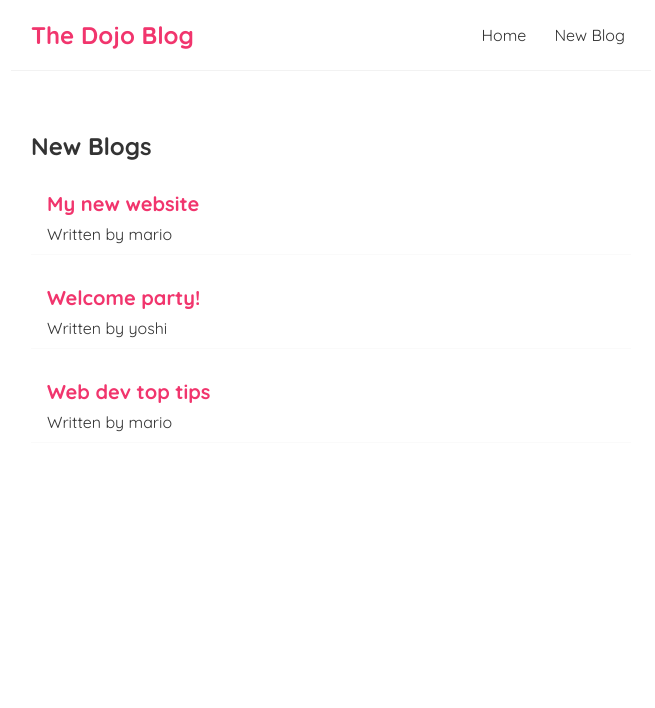
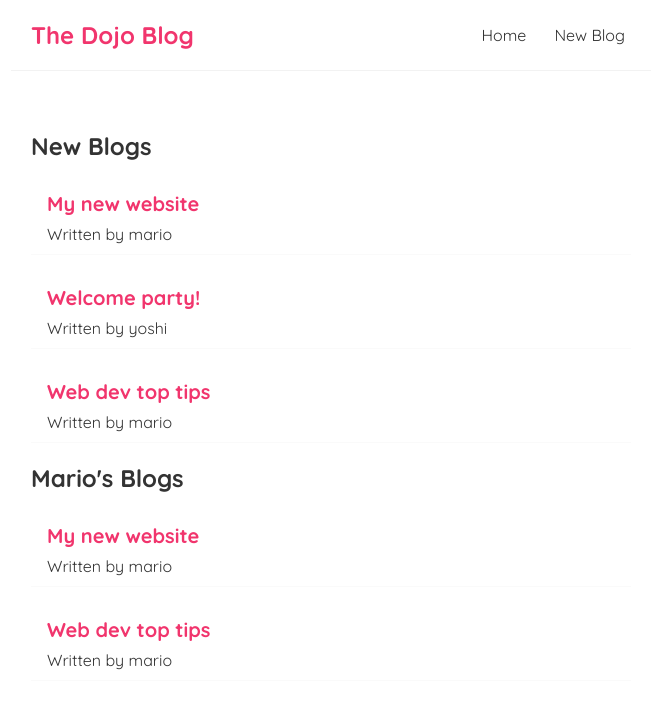
Before and after one commit to AKCDNG/react-blog, a React (Create React App) app in the folder dojo-blog/: page / in a window 1280 px wide. Shown: the top 708 px of the page, without its empty margins (309-964 px from the left). Built offline with nearby package versions, Linux system fonts and the light colour scheme.

Commit message:
lesson 12

```diff
--- a/dojo-blog/src/home.js
+++ b/dojo-blog/src/home.js
@@ -11,6 +11,7 @@
   return (
     <div className="home">
       <BlogList blogs={blogs} title="New Blogs" />
+      <BlogList blogs={blogs.filter((blog) => blog.author === 'mario')} title="Mario's Blogs"/>
     </div>
    );
 }
```
